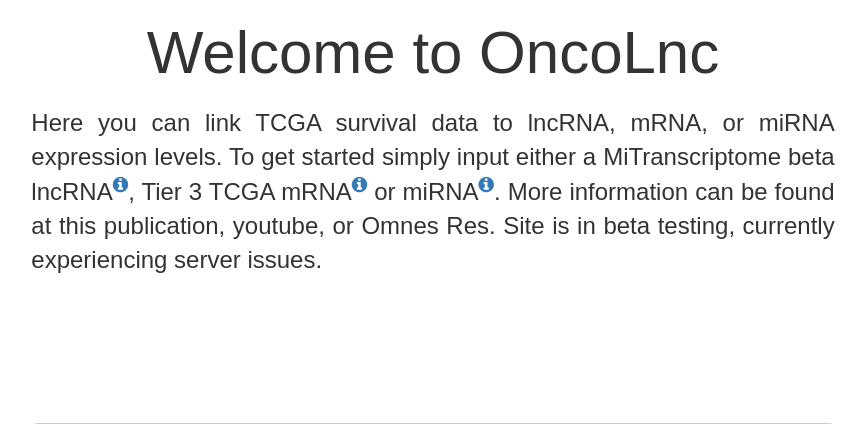
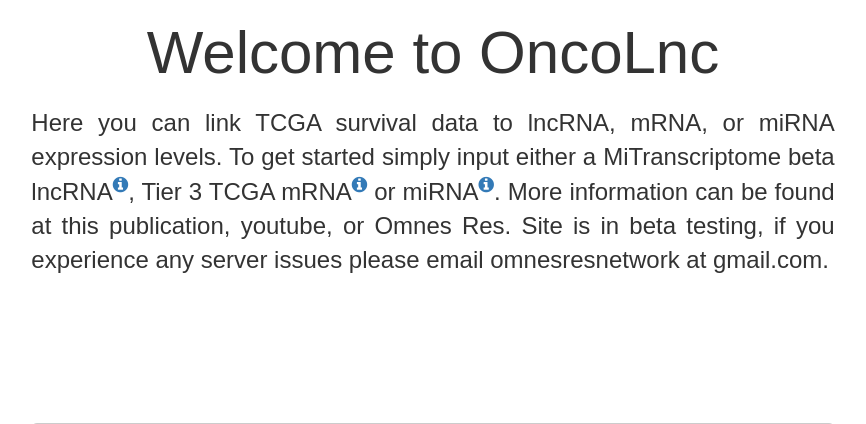
Before and after one commit to OmnesRes/oncolnc, a Django app: page / in a window 1280 px wide. Shown: the top 424 px of the page, without its empty margins (207-1073 px from the left). Run offline with Django 3.2, Linux system fonts and the light colour scheme; some libraries are stand-ins or nearby versions.

Commit message:
server message

```diff
--- a/templates/home.html
+++ b/templates/home.html
@@ -65,7 +65,7 @@
     </div>
         <div class="col-sm-12">
             <div class="col-sm-8 col-sm-push-2 info">
-                Here you can link TCGA survival data to lncRNA, mRNA, or miRNA expression levels.  To get started simply input either a MiTranscriptome beta lncRNA<sup data-toggle="tooltip" title="Either a Transcript ID or Name will work" data-placement="top"><i class="fa fa-info-circle" style="color:#337AB7"></i></sup>, Tier 3 TCGA mRNA<sup data-toggle="tooltip" title="Either a current Entrez Gene ID or HUGO Name will work" data-placement="top"><i class="fa fa-info-circle" style="color:#337AB7"></i></sup> or miRNA<sup data-toggle="tooltip" title="Either a mature miRBase Accession Number or Name will work" data-placement="top"><i class="fa fa-info-circle" style="color:#337AB7"></i></sup>.  More information can be found at this publication, youtube, or Omnes Res. Site is in beta testing, currently experiencing server issues.
+                Here you can link TCGA survival data to lncRNA, mRNA, or miRNA expression levels.  To get started simply input either a MiTranscriptome beta lncRNA<sup data-toggle="tooltip" title="Either a Transcript ID or Name will work" data-placement="top"><i class="fa fa-info-circle" style="color:#337AB7"></i></sup>, Tier 3 TCGA mRNA<sup data-toggle="tooltip" title="Either a current Entrez Gene ID or HUGO Name will work" data-placement="top"><i class="fa fa-info-circle" style="color:#337AB7"></i></sup> or miRNA<sup data-toggle="tooltip" title="Either a mature miRBase Accession Number or Name will work" data-placement="top"><i class="fa fa-info-circle" style="color:#337AB7"></i></sup>.  More information can be found at this publication, youtube, or Omnes Res. Site is in beta testing, if you experience any server issues please email omnesresnetwork at gmail.com.
             </div>
         </div>
         <div class="col-sm-12 text-center" style="position:relative;top:450px">
```
